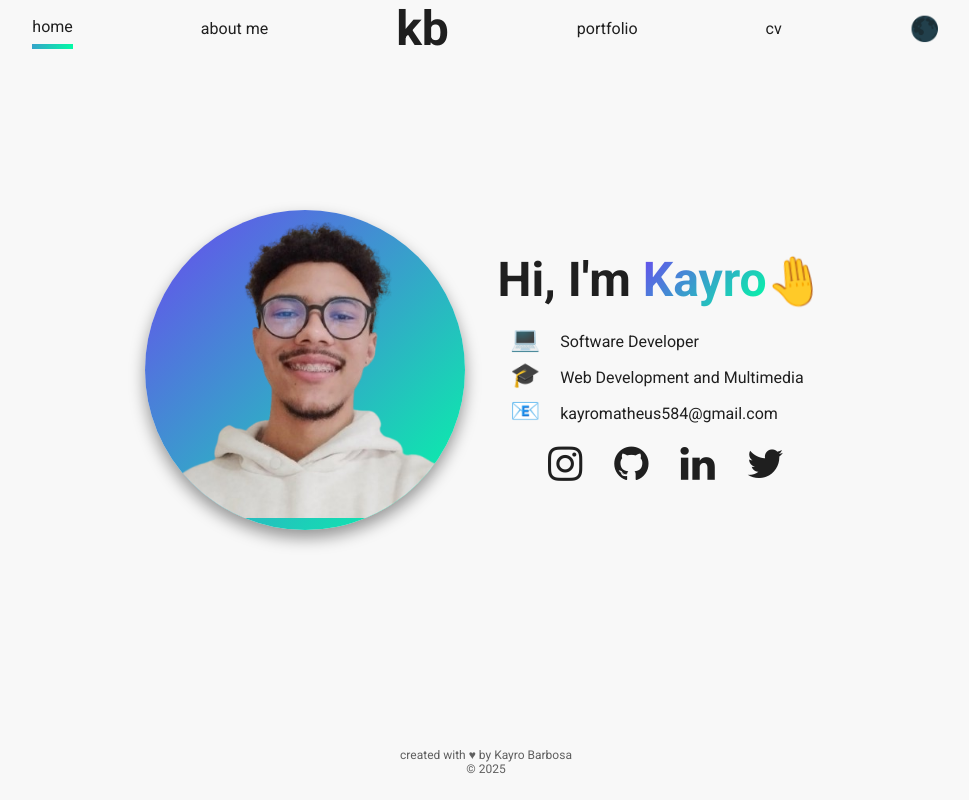
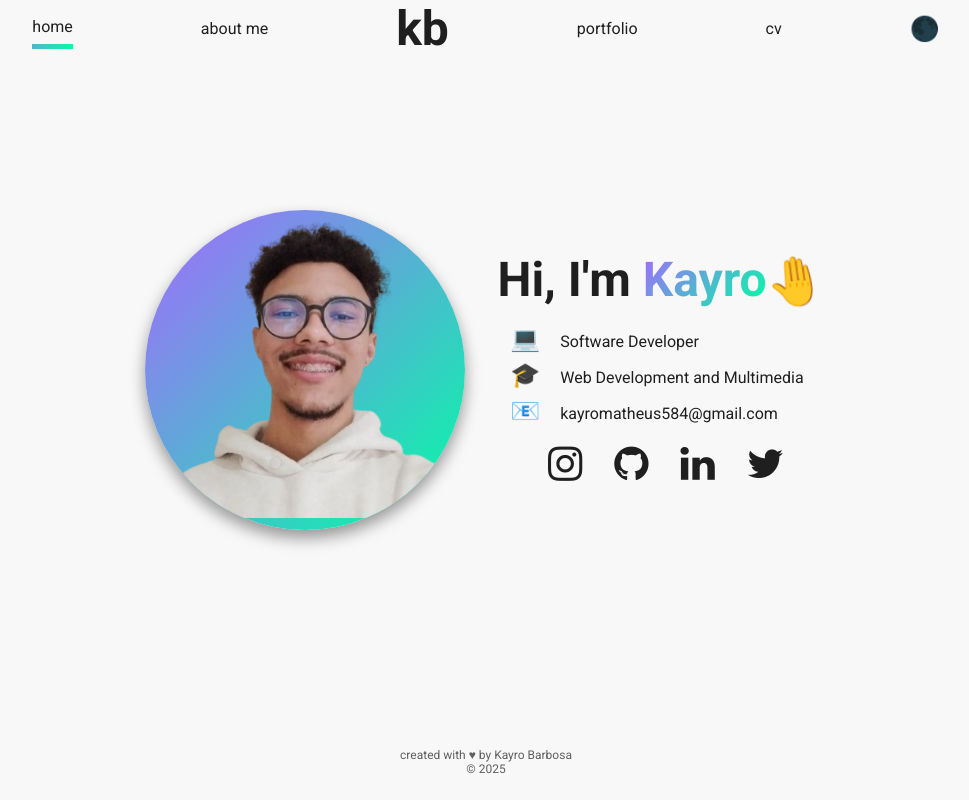
Before and after one commit to KalliSmb/kayro-portfolio, a React (Create React App) app: page / in a window 1280 px wide. Shown: the whole page, without its empty margins (154-1123 px from the left). Built offline with nearby package versions, Linux system fonts and the light colour scheme; the HTML template or start-up script is replaced by a standard one.

Commit message:
Correção de bugs

```diff
--- a/src/components/portfolio/PortfolioBlock.js
+++ b/src/components/portfolio/PortfolioBlock.js
@@ -52,11 +52,15 @@ function PortfolioBlock({ image, source, title, description }) {
                         target="_blank"
                         sx={{
                             bgcolor: '#6b47f0',
-                            '&:hover': { bgcolor: 'rgba(108, 71, 240, 0.7)' }
+                            '&:hover': { bgcolor: 'rgba(108, 71, 240, 0.7)' },
+                            display: 'flex',
+                            alignItems: 'center',
+                            gap: '0.5rem'
                         }}
-                    >
-                        Source Code
-                    </Button>
+                     >
+                        <i className='fa fa-code' style={{ fontSize: '1rem' }} />
+                           Source Code
+                     </Button>
                 </Box>
             )}
         </Box>
--- a/src/info/Info.js
+++ b/src/info/Info.js
@@ -5,7 +5,7 @@ import mock3 from "../img/mock3.png"
 import mock4 from "../img/mock4.png"
 import mock5 from "../img/mock5.png"
 
-export let colors = [" #00ffa4", " #6b47f0"]; // paleta de cores
+export let colors = [" #00ffa4", " #a668ff"]; // paleta de cores - #00ffa4 #6b47f0
 
 export let singlePage = false;
 
```
